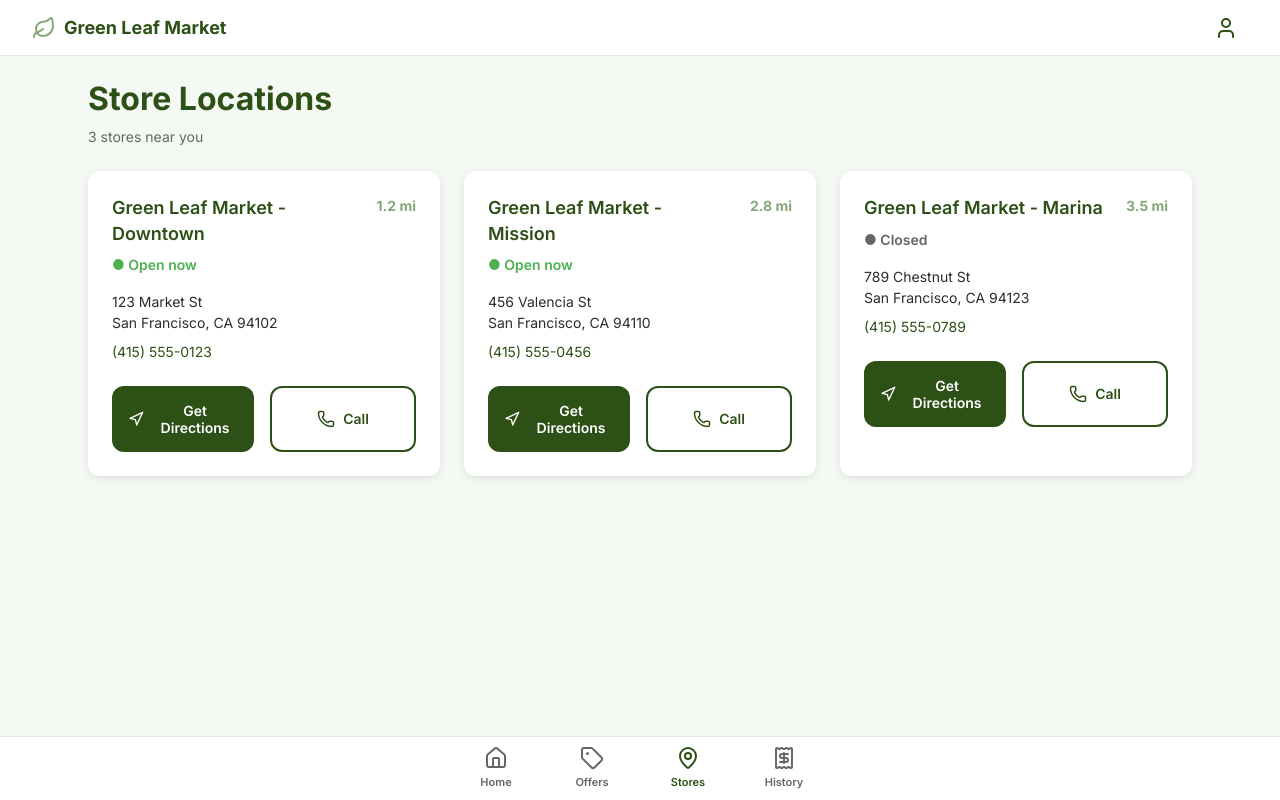
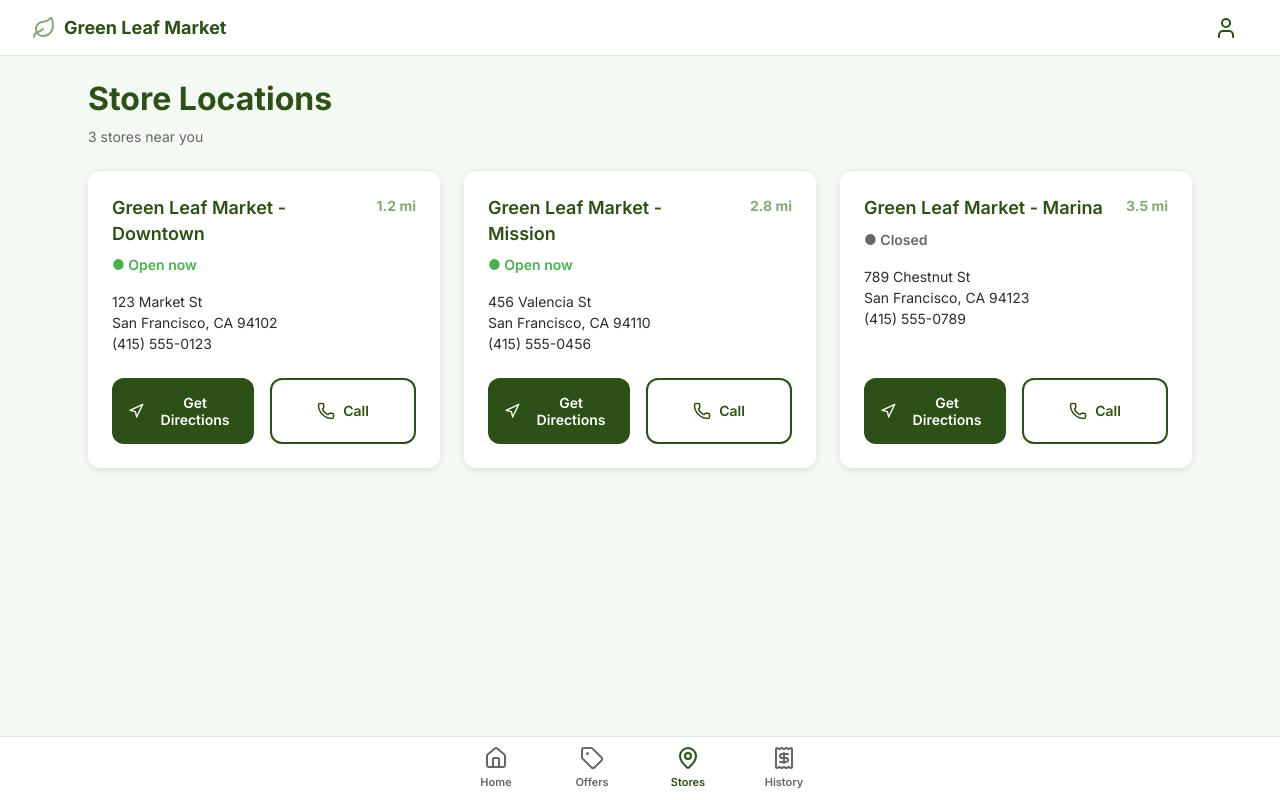
Before and after one commit to michaelbodellslalom/my-mobile-experience, a React (Vite) app: page /stores in a window 1280 px wide. Built offline with nearby package versions, Linux system fonts and the light colour scheme.

Commit message:
fix: align store card buttons to bottom using flexbox

```diff
--- a/src/components/StoreCard.module.css
+++ b/src/components/StoreCard.module.css
@@ -3,6 +3,9 @@
   border-radius: var(--radius-md);
   box-shadow: var(--shadow-md);
   padding: var(--space-lg);
+  display: flex;
+  flex-direction: column;
+  height: 100%;
 }
 
 .header {
@@ -44,16 +47,13 @@
 
 .address {
   margin-bottom: var(--space-lg);
-  color: var(--charcoal);
-  font-size: var(--font-size-body);
-  line-height: 1.6;
+  flex: 1;
 }
 
-.phone {
-  color: var(--forest-green);
-  margin-top: var(--space-sm);
-}
-
+.actions {
+  display: flex;
+  gap: var(--space-md);
+  margin-top: auto
 .actions {
   display: flex;
   gap: var(--space-md);
```
